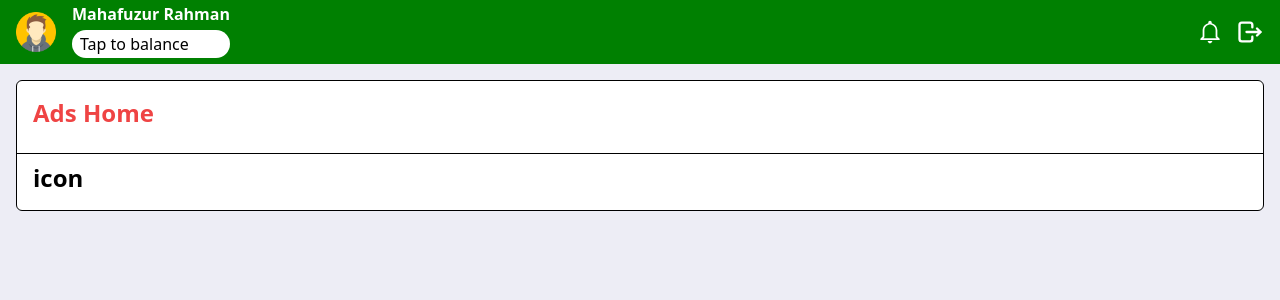
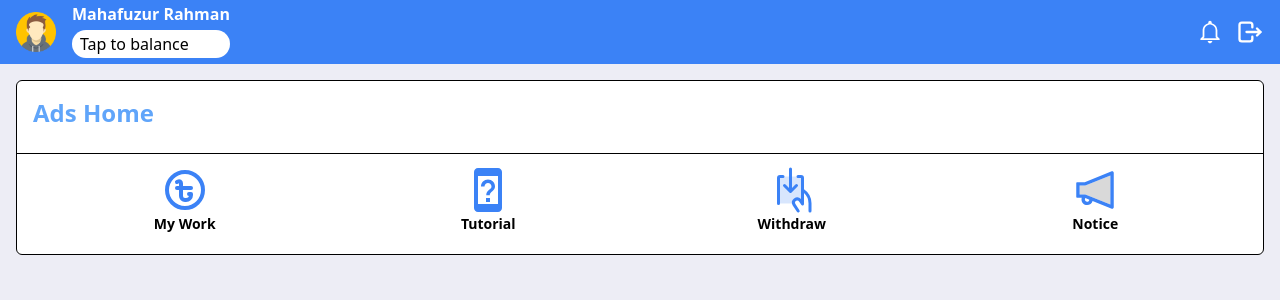
Before and after one commit to Md-Firoz-Mahmud-Nur/0414-Ads-Home, a React (Vite) app: page / in a window 1280 px wide. Shown: the top 300 px of the page. Built offline with nearby package versions, Linux system fonts and the light colour scheme.

Commit message:
Add : Main 4 Icons

```diff
--- a/src/Components/Home.jsx
+++ b/src/Components/Home.jsx
@@ -1,11 +1,68 @@
+import { AiTwotoneNotification } from "react-icons/ai";
+import { MdOutlineDeviceUnknown } from "react-icons/md";
+import { PiHandWithdrawDuotone } from "react-icons/pi";
+import { TbCoinTaka } from "react-icons/tb";
+
 const Home = () => {
   return (
     <div className="container mx-auto min-h-[calc(100vh-64px)] bg-[#EDEDF5]">
       <div className="p-4">
-        <div className="rounded-md border border-black bg-white text-2xl font-bold text-red-500">
+        <div className="rounded-md border border-black bg-white text-2xl font-bold text-blue-400">
           <h1 className="p-4">Ads Home</h1>
           <div className="my-2 border-t border-black p-0"></div>
-          <div className="px-4 pb-4 text-black">icon</div>
+          <div className="px-4 pb-4 text-black">
+            {/* grid */}
+            <div className="grid grid-cols-4">
+              {/* 1st icon */}
+              <div className="col-3">
+                <div
+                  style={{ height: "100%", borderRadius: "3px" }}
+                  className="row-3 p-1"
+                >
+                  <center>
+                    <TbCoinTaka className="size-12 text-blue-500" />
+                  </center>
+                  <h6 className="text-center text-sm">My Work</h6>
+                </div>
+              </div>
+              {/* 2nd icon */}
+              <div className="col-3">
+                <div
+                  style={{ height: "100%", borderRadius: "3px" }}
+                  className="row-3 p-1"
+                >
+                  <center>
+                    <MdOutlineDeviceUnknown className="size-12 text-blue-500" />
+                  </center>
+                  <h6 className="text-center text-sm">Tutorial</h6>
+                </div>
+              </div>
+              {/* 3rd icon */}
+              <div className="col-3">
+                <div
+                  style={{ height: "100%", borderRadius: "3px" }}
+                  className="row-3 p-1"
+                >
+                  <center>
+                    <PiHandWithdrawDuotone className="size-12 text-blue-500" />
+                  </center>
+                  <h6 className="text-center text-sm">Withdraw</h6>
+                </div>
+              </div>
+              {/* 4th icon */}
+              <div className="col-3">
+                <div
+                  style={{ height: "100%", borderRadius: "3px" }}
+                  className="row-3 p-1"
+                >
+                  <center>
+                    <AiTwotoneNotification className="size-12 text-blue-500" />
+                  </center>
+                  <h6 className="text-center text-sm">Notice</h6>
+                </div>
+              </div>
+            </div>
+          </div>
         </div>
       </div>
     </div>
--- a/src/Components/Navbar.jsx
+++ b/src/Components/Navbar.jsx
@@ -4,7 +4,7 @@ import { TbLogout } from "react-icons/tb";
 
 const Navbar = () => {
   return (
-    <div className="h-16 bg-[#008001] container mx-auto">
+    <div className="h-16 bg-blue-500 container mx-auto">
       <div className="flex justify-between text-white">
         <div className="flex h-16 items-center justify-center p-4 ">
           <div className="flex gap-4 items-center justify-center">
```
